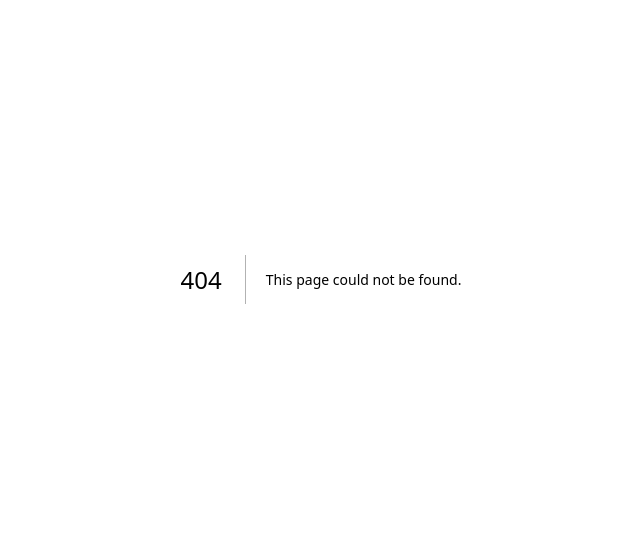
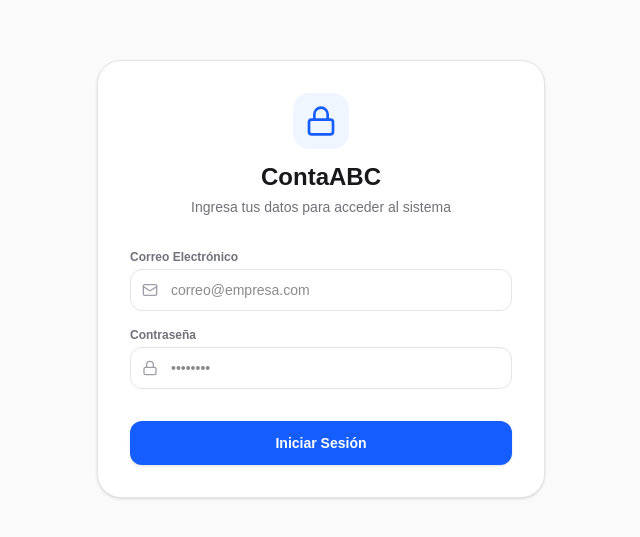
Before and after one commit to ContaABC/APPCONTAABC, a Next.js app: page /login in a window 1280 px wide. Before the commit this address had no page. Shown: the part 121-658 px from the top of the page, without its empty margins (319-959 px from the left). Built offline with nearby package versions, Linux system fonts and the light colour scheme.

Commit message:
Anadir enlaces rapidos entre configuracion, usuarios y asignaciones

```diff
--- /dev/null
+++ b/app/login/page.tsx
@@ -0,0 +1,110 @@
+"use client";
+
+import { useState } from "react";
+import { useRouter } from "next/navigation";
+import { createClient } from "@supabase/supabase-js";
+import { Lock, Mail, CheckCircle2, XCircle } from "lucide-react";
+
+export default function LoginPage() {
+  const router = useRouter();
+  const [email, setEmail] = useState("");
+  const [password, setPassword] = useState("");
+  const [loading, setLoading] = useState(false);
+  const [error, setError] = useState("");
+
+  const handleLogin = async (e: React.FormEvent) => {
+    e.preventDefault();
+    setLoading(true);
+    setError("");
+
+    try {
+      const supabaseUrl = process.env.NEXT_PUBLIC_SUPABASE_URL;
+      const supabaseAnonKey = process.env.NEXT_PUBLIC_SUPABASE_ANON_KEY;
+      if (!supabaseUrl || !supabaseAnonKey) throw new Error("Faltan variables de entorno de Supabase.");
+
+      const supabase = createClient(supabaseUrl, supabaseAnonKey);
+
+      const { data, error: authError } = await supabase.auth.signInWithPassword({
+        email,
+        password,
+      });
+
+      if (authError) throw authError;
+
+      // Redirigir al menú principal del sistema contable
+      router.push("/");
+      router.refresh();
+    } catch (err: any) {
+      setError(err.message || "Credenciales incorrectas o error al iniciar sesión.");
+    } finally {
+      setLoading(false);
+    }
+  };
+
+  return (
+    <main className="min-h-screen bg-zinc-50 dark:bg-zinc-950 flex items-center justify-center p-6">
+      <div className="max-w-md w-full bg-white dark:bg-zinc-900 border border-zinc-200 dark:border-zinc-800 rounded-3xl p-8 shadow-sm">
+
+        <div className="text-center mb-8">
+          <div className="inline-flex p-3 bg-blue-50 dark:bg-blue-950/50 rounded-2xl text-blue-600 mb-3">
+            <Lock className="w-8 h-8" />
+          </div>
+          <h1 className="text-2xl font-bold text-zinc-900 dark:text-zinc-100">ContaABC</h1>
+          <p className="text-sm text-zinc-500 mt-1">Ingresa tus datos para acceder al sistema</p>
+        </div>
+
+        {error && (
+          <div className="p-3 mb-4 rounded-xl text-xs font-semibold flex items-center gap-2 bg-red-50 text-red-600 border border-red-200">
+            <XCircle className="w-4 h-4 flex-shrink-0" />
+            <span>{error}</span>
+          </div>
+        )}
+
+        <form onSubmit={handleLogin} className="space-y-4 text-sm">
+          <div>
+            <label className="block text-xs font-semibold text-zinc-500 mb-1">Correo Electrónico</label>
+            <div className="relative">
+              <span className="absolute inset-y-0 left-0 pl-3 flex items-center text-zinc-400">
+                <Mail className="w-4 h-4" />
+              </span>
+              <input
+                type="email"
+                required
+                value={email}
+                onChange={(e) => setEmail(e.target.value)}
+                className="w-full pl-10 pr-3 py-2.5 rounded-xl border border-zinc-200 dark:border-zinc-800 bg-transparent focus:outline-none focus:border-blue-600"
+                placeholder="correo@empresa.com"
+              />
+            </div>
+          </div>
+
+          <div>
+            <label className="block text-xs font-semibold text-zinc-500 mb-1">Contraseña</label>
+            <div className="relative">
+              <span className="absolute inset-y-0 left-0 pl-3 flex items-center text-zinc-400">
+                <Lock className="w-4 h-4" />
+              </span>
+              <input
+                type="password"
+                required
+                value={password}
+                onChange={(e) => setPassword(e.target.value)}
+                className="w-full pl-10 pr-3 py-2.5 rounded-xl border border-zinc-200 dark:border-zinc-800 bg-transparent focus:outline-none focus:border-blue-600"
+                placeholder="••••••••"
+              />
+            </div>
+          </div>
+
+          <button
+            type="submit"
+            disabled={loading}
+            className="w-full bg-blue-600 hover:bg-blue-700 text-white py-3 rounded-xl font-semibold transition shadow-sm mt-4 disabled:opacity-50"
+          >
+            {loading ? "Validando acceso..." : "Iniciar Sesión"}
+          </button>
+        </form>
+
+      </div>
+    </main>
+  );
+}
--- /dev/null
+++ b/app/middleware.ts
@@ -0,0 +1,22 @@
+import { type NextRequest, NextResponse } from 'next/server'
+import { updateSession } from '@/utils/supabase/middleware' // O el gestor de sesión estándar de Supabase SSR
+
+export async function middleware(request: NextRequest) {
+  // Si prefieres una validación directa o usando @supabase/ssr,
+  // aseguramos que si no hay token de sesión y no están en /login, los mande al login.
+  const sessionToken = request.cookies.get('sb-access-token') || request.cookies.get('supabase-auth-token');
+
+  const isLoginPage = request.nextUrl.pathname.startsWith('/login');
+
+  // Nota: Si estás usando @supabase/ssr, puedes integrar la validación nativa de sesión aquí.
+  return NextResponse.next();
+}
+
+export const config = {
+  matcher: [
+    /*
+     * Excluir archivos estáticos, imágenes y favicon
+     */
+    '/((?!_next/static|_next/image|favicon.ico|.*\\.(?:svg|png|jpg|jpeg|gif|webp)$).*)',
+  ],
+}
```
